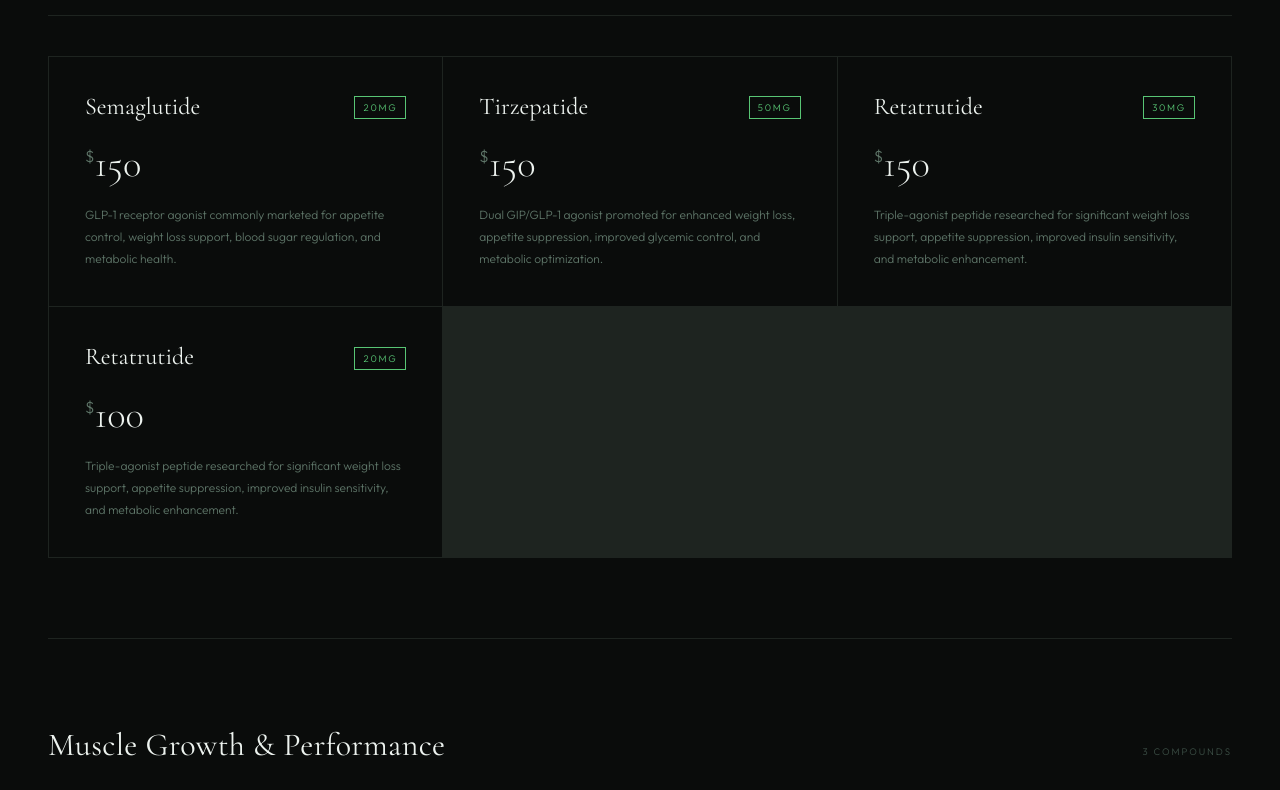
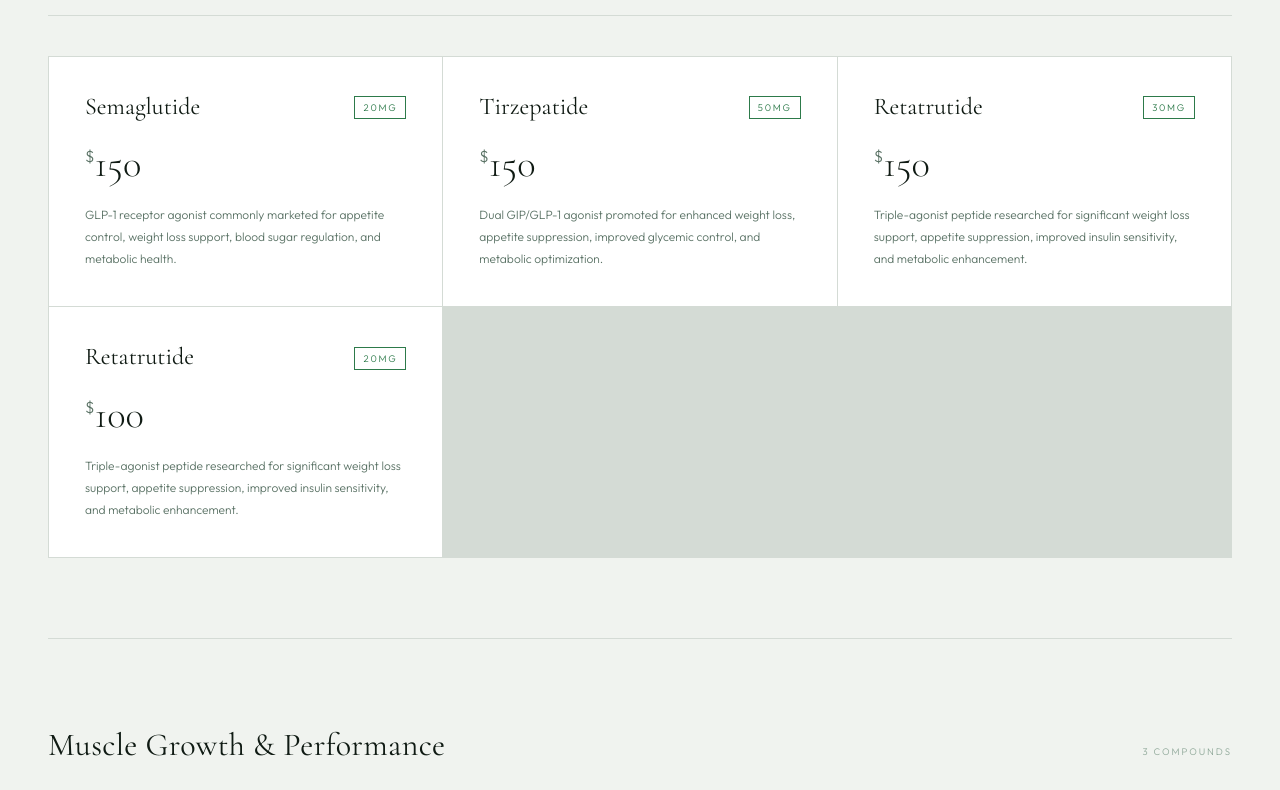
Before and after one commit to scottbot6767-ux/wasatch-vitality, a plain HTML site: page index.html in a window 1280 px wide. Shown: the part 737-1527 px from the top of the page. Drawn offline with nearby package versions, Linux system fonts and the light colour scheme.

Commit message:
Lighter alpine theme — sage/white palette

```diff
--- a/index.html
+++ b/index.html
@@ -9,16 +9,16 @@
   <link href="https://fonts.googleapis.com/css2?family=Cormorant+Garamond:ital,wght@0,300;0,400;0,600;1,300;1,400&family=Outfit:wght@300;400;500&display=swap" rel="stylesheet">
   <style>
     :root {
-      --bg: #0a0c0b;
-      --surface: #111413;
-      --surface-hover: #171b18;
-      --border: #1e2420;
-      --border-light: #252e28;
-      --text: #c4d4cc;
-      --text-muted: #5e7568;
-      --text-dim: #3d5047;
-      --accent: #58c574;
-      --white: #edf3ef;
+      --bg: #f0f3ef;
+      --surface: #ffffff;
+      --surface-hover: #f7f9f7;
+      --border: #d4dbd5;
+      --border-light: #e2e8e3;
+      --text: #1c2720;
+      --text-muted: #5a7265;
+      --text-dim: #8fa899;
+      --accent: #2d7a4a;
+      --white: #0f1a13;
       --font-display: 'Cormorant Garamond', Georgia, serif;
       --font-body: 'Outfit', system-ui, sans-serif;
     }
@@ -282,7 +282,7 @@
     }
 
     .product-card {
-      background: var(--bg);
+      background: var(--surface);
       padding: 2.25rem;
       transition: background 0.18s;
       position: relative;
```
